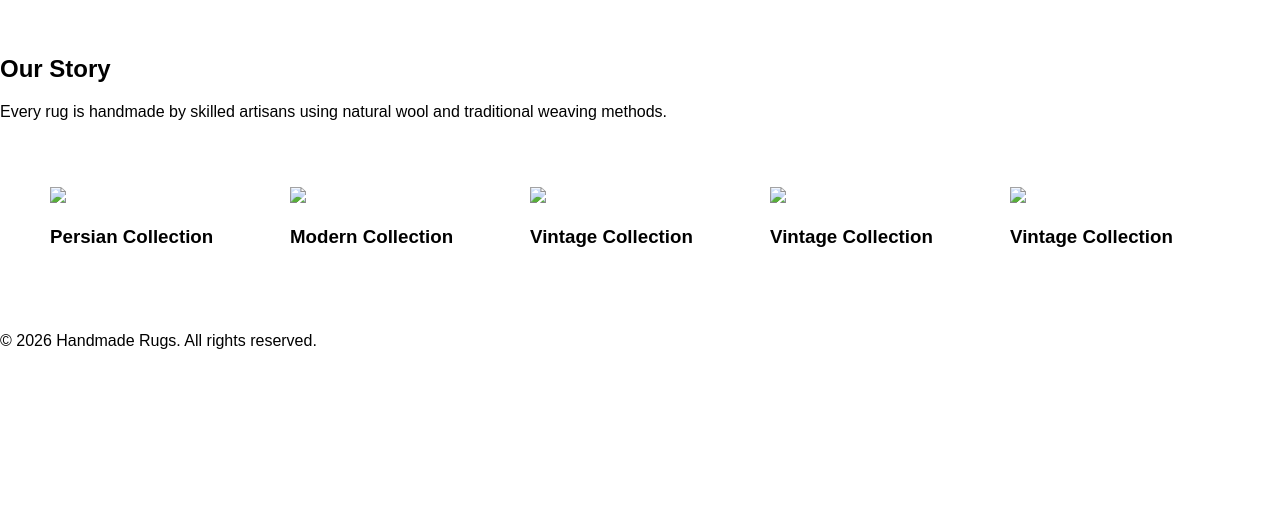
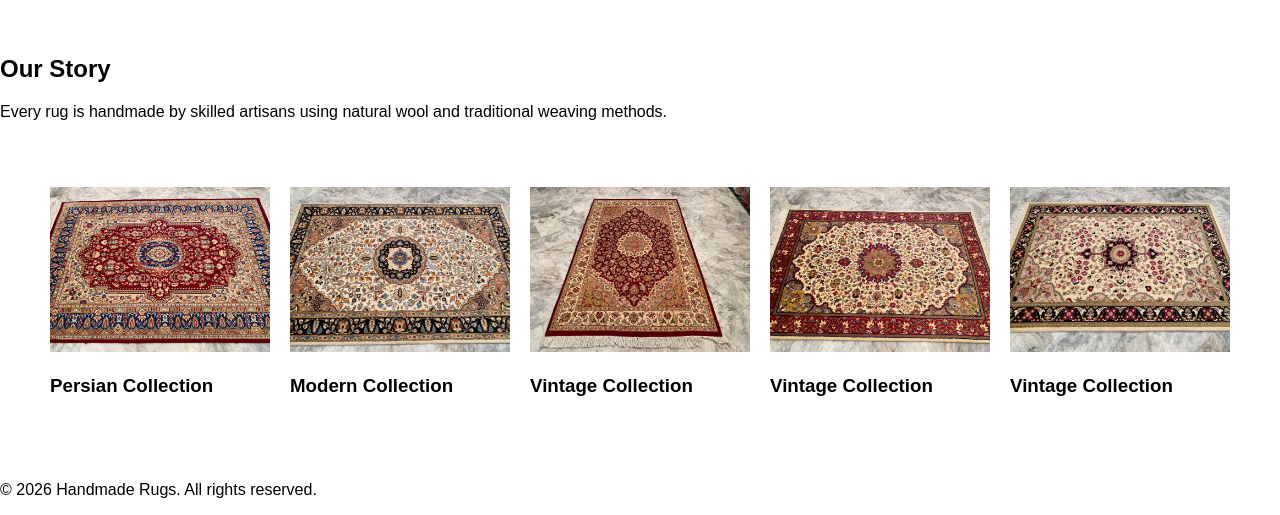
Before and after one commit to mabbas128/IA-Carpets, a plain HTML site: page index.html in a window 1280 px wide. Shown: the part 839-1354 px from the top of the page. Before the commit the page ends 1205 px from the top, so only its background shows below. Drawn offline with Linux system fonts and the light colour scheme.

Commit message:
Update image file extensions from .jpg to .jpeg

```diff
--- a/index.html
+++ b/index.html
@@ -36,25 +36,25 @@
 <section class="gallery">
 
     <div class="card">
-        <img src="images/Rug1.jpg">
+        <img src="images/Rug1.jpeg">
         <h3>Persian Collection</h3>
     </div>
 
     <div class="card">
-        <img src="images/Rug2.jpg">
+        <img src="images/Rug2.jpeg">
         <h3>Modern Collection</h3>
     </div>
 
     <div class="card">
-        <img src="images/Rug3.jpg">
+        <img src="images/Rug3.jpeg">
         <h3>Vintage Collection</h3>
     </div>
 <div class="card">
-        <img src="images/rug4.jpg">
+        <img src="images/rug4.jpeg">
         <h3>Vintage Collection</h3>
     </div>
 <div class="card">
-        <img src="images/rug5.jpg">
+        <img src="images/rug5.jpeg">
         <h3>Vintage Collection</h3>
     </div>
 </section>
```
